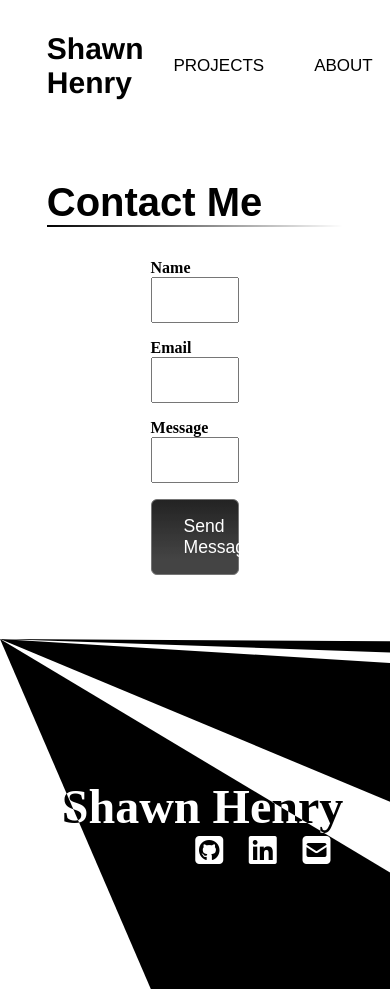
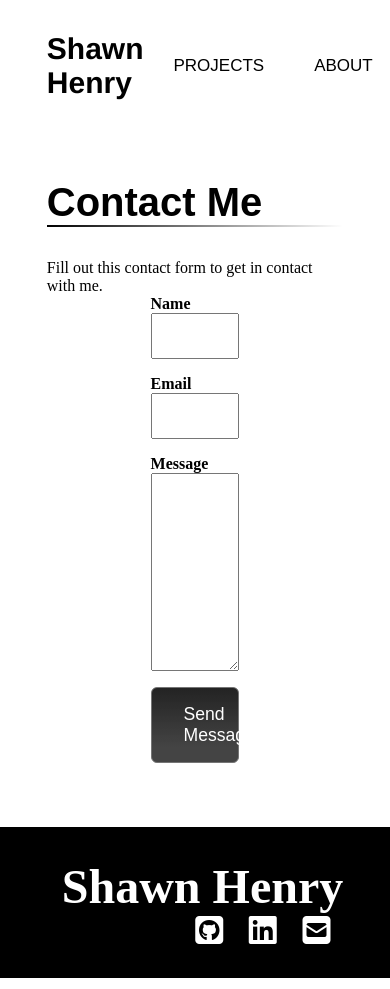
Before and after one commit to shenry45/Dev-Portfolio, a React (Create React App) app: page /contact in a window 390 px wide. Shown: the top 989 px of the page. Built offline with nearby package versions, Linux system fonts and the light colour scheme; a web font is replaced by a local one.

Commit message:
contact form mailer and success popup modal, working... projects container mobile friendly

```diff
--- a/package.json
+++ b/package.json
@@ -6,6 +6,8 @@
     "@testing-library/jest-dom": "^4.2.4",
     "@testing-library/react": "^9.3.2",
     "@testing-library/user-event": "^7.1.2",
+    "dotenv": "^8.2.0",
+    "emailjs-com": "^2.6.3",
     "node-sass": "^4.14.1",
     "react": "^16.13.1",
     "react-dom": "^16.13.1",
--- a/src/index.js
+++ b/src/index.js
@@ -1,7 +1,10 @@
 import React from 'react';
 import ReactDOM from 'react-dom';
 import { BrowserRouter as Router } from 'react-router-dom';
+
 import App from './App';
+
+require('dotenv').config();
 
 ReactDOM.render(
   <React.StrictMode>
--- a/src/pages/Contact.js
+++ b/src/pages/Contact.js
@@ -1,21 +1,67 @@
-import React from 'react';
+import React, { useState } from 'react';
+import emailjs from 'emailjs-com';
 
-const Contact = () => {
+function Contact() {
+    const [name, setName] = useState('');
+    const [email, setEmail] = useState('');
+    const [message, setMessage] = useState('');
+    const [success, setSuccess] = useState(false);
+
     return (
         <section className="contact">
             <h1>Contact Me</h1>
             <hr />
-            <form>
-                <label>Name</label>
-                <input />
-                <label>Email</label>
-                <input />
-                <label>Message</label>
-                <input />
-                <button type="submit">Send Message</button>
-            </form>
+            <div className="">
+                <p>Fill out this contact form to get in contact with me.</p>
+                <form>
+                    <label htmlFor="name">Name</label>
+                    <input
+                        type="text"
+                        id="name"
+                        name="name"
+                        onChange={e => setName(e.target.value)}
+                    />
+                    <label htmlFor="email">Email</label>
+                    <input
+                        type="email"
+                        id="email"
+                        name="email"
+                        onChange={e => setEmail(e.target.value)}
+                    />
+                    <label htmlFor="message">Message</label>
+                    <textarea
+                        id="message"
+                        name="message"
+                        rows="8"
+                        onChange={e => setMessage(e.target.value)}
+                    />
+                    <button
+                        onClick={async e => {
+                            e.preventDefault();
+
+                            if (!name || !email || !message) {
+                                alert('please fill out all fields.')
+                                return
+                            }
+
+                            await emailjs
+                                .send(process.env.REACT_APP_MAIL_SERVICE, process.env.REACT_APP_MAIL_TEMPLATE, {from_name: name, reply_to: email, message_html: message}, process.env.REACT_APP_MAIL_USER)
+                                .then(function(response) {
+                                    console.log('SUCCESS!', response.status, response.text);
+                                    setSuccess(true);
+                                }, function(error) {
+                                    console.log('FAILED...', error);
+                                    setSuccess(false)
+                                });
+                        }}
+                    >Send Message</button>
+                </form>
+                {
+                    success ? <div className="success">Message sent successfully!</div> : ''
+                }
+            </div>
         </section>
-    )
+    );
 }
 
 export default Contact;
--- a/src/pages/Home.js
+++ b/src/pages/Home.js
@@ -6,8 +6,8 @@ const Home = () => {
         <section className="hero-container">
             <div className="hero">
                 <p>Producing elegant designs with functionality to back it up.</p>
-                <Link to="/portfolio">
-                    <button>My Portfolio</button>
+                <Link to="/projects">
+                    <button>My Projects</button>
                 </Link>
             </div>
             <div className="hero-accent img"></div>
--- a/src/pages/Projects.js
+++ b/src/pages/Projects.js
@@ -11,8 +11,8 @@ const Projects = () => {
                     <div className="cover">
                         <img src={Library} alt="neighborhood library summary" />
                     </div>
-                    <div class="content">
-                        <div class="details">
+                    <div className="content">
+                        <div className="details">
                             <h3>Neighborhood Library</h3>
                             <p>Local book rental project designed for neighbors to share books in their community.</p>
                             <p>My team role was developing the overall UI and getting the backend authentication and FE handling operational. Impliented live chat feature between clients.</p>
--- a/src/scss/style.scss
+++ b/src/scss/style.scss
@@ -78,11 +78,12 @@ footer {
     flex-flow: column nowrap;
     justify-content: center;
     align-items: flex-end;
-    background: url('../assets/lightrays-footer.svg');
-    background-size: cover;
-    background-repeat: no-repeat;
-    background-color: #fff;
-    height: 350px;
+    background-color: #000;
+    padding: 2.0rem 12%;
+    // background: url('../assets/lightrays-footer.svg');
+    // background-size: cover;
+    // background-repeat: no-repeat;
+    // height: 350px;
 
     h4 {
         width: 100%;
@@ -90,11 +91,11 @@ footer {
         font-size: 3.0rem;
         font-family: 'Sarina', cursive;
         text-align: right;
-        mix-blend-mode: exclusion;
+        // mix-blend-mode: exclusion;
     }
 
     i {
-        mix-blend-mode: exclusion;
+        // mix-blend-mode: exclusion;
         color: #fff;
         margin: 0 0.8rem;
         font-size: 2.0rem;
@@ -127,7 +128,7 @@ section {
         .hero-accent.img {
             background: url('../assets/arrows-background-small.png');
             position: absolute;
-            top: 56%;
+            top: 56.2%;
             left: 0;
             z-index: 3;
             height: 50vh;
@@ -179,6 +180,7 @@ section {
 
         p {
             margin-bottom: 1.5rem;
+            text-align: center;
         }
     }
 
@@ -208,14 +210,20 @@ section {
 
         .container {
             display: flex;
-            flex-flow: row nowrap;
+            flex-direction: row;
+            flex-wrap: wrap;
             margin-bottom: 50px;
 
             div {
                 width: 100%;
 
+                &.cover {
+                    flex: 1 0 300px;
+                }
+
                 &.content {
                     display: flex;
+                    flex: 1 0 300px;
                     flex-flow: column nowrap;
                     justify-content: space-between;
                     width: 100%;
@@ -255,7 +263,7 @@ section {
                 font-weight: bold;
             }
 
-            input {
+            input, textarea {
                 padding: 10px 20px;
                 font-size: 1.2rem;
                 margin-bottom: 1.0rem;
@@ -277,5 +285,12 @@ section {
                 }
             }
         }
+
+        .success {
+            background: lightgreen;
+            color: green;
+            border-radius: 10px;
+            border: 2px solid green;
+        }
     }
 }
```
Also changed, not shown: 2 other files (tests, documents, lock files or other folders).
